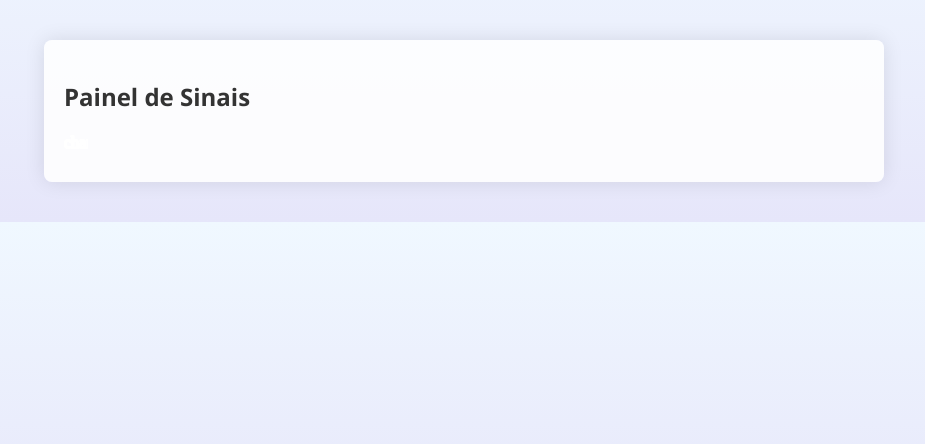
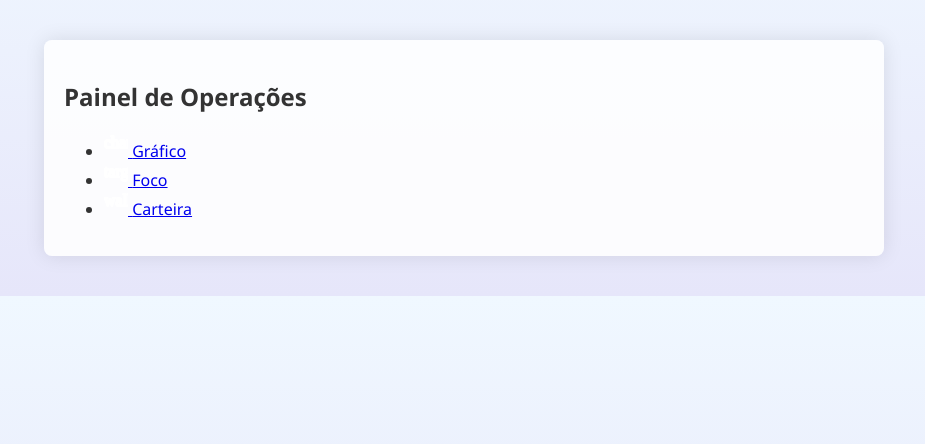
Before and after one commit to Claratrade33/Soma, a Flask app: template templates/painel_operacao.html in a window 1280 px wide. Shown: the part 108-552 px from the top of the page, without its empty margins (176-1101 px from the left). Run offline with Flask 3, Linux system fonts and the light colour scheme; the template is opened without the code that fills it, so the values that code supplies are empty; parts of the project's set-up code (start-up, migrations or seed data) failed here and were passed over.

Commit message:
Update painel_operacao.html

```diff
--- a/templates/painel_operacao.html
+++ b/templates/painel_operacao.html
@@ -1,14 +1,37 @@
 {% extends "base.html" %}
-{% block title %}Painel Operacional{% endblock %}
+{% block title %}Painel Operacional – Clarinha{% endblock %}
 
 {% block content %}
-  <section class="painel">
-    <h2>Painel de Sinais</h2>
-    <div id="sinais-container">
-      <!-- Sinais serão inseridos via JS -->
-    </div>
-    <div id="indicadores">
-      <img src="{{ url_for('static', filename='icons/chart.svg') }}" alt="Gráficos">
-    </div>
-  </section>
+  <h2>Painel de Operações</h2>
+
+  <div class="dashboard-grid">
+    <!-- Sinais Dinâmicos -->
+    <section id="sinais-container" class="grid-sinais">
+      <!-- JS vai injetar aqui os cards de sinal -->
+    </section>
+
+    <!-- Menu de Ícones -->
+    <aside class="sidebar-icones">
+      <ul>
+        <li>
+          <a href="#" id="chart-icon">
+            <img src="{{ url_for('static', filename='icons/chart.svg') }}" alt="Gráfico">
+            <span>Gráfico</span>
+          </a>
+        </li>
+        <li>
+          <a href="#" id="target-icon">
+            <img src="{{ url_for('static', filename='icons/target.svg') }}" alt="Foco">
+            <span>Foco</span>
+          </a>
+        </li>
+        <li>
+          <a href="#" id="wallet-icon">
+            <img src="{{ url_for('static', filename='icons/wallet.svg') }}" alt="Carteira">
+            <span>Carteira</span>
+          </a>
+        </li>
+      </ul>
+    </aside>
+  </div>
 {% endblock %}
```
